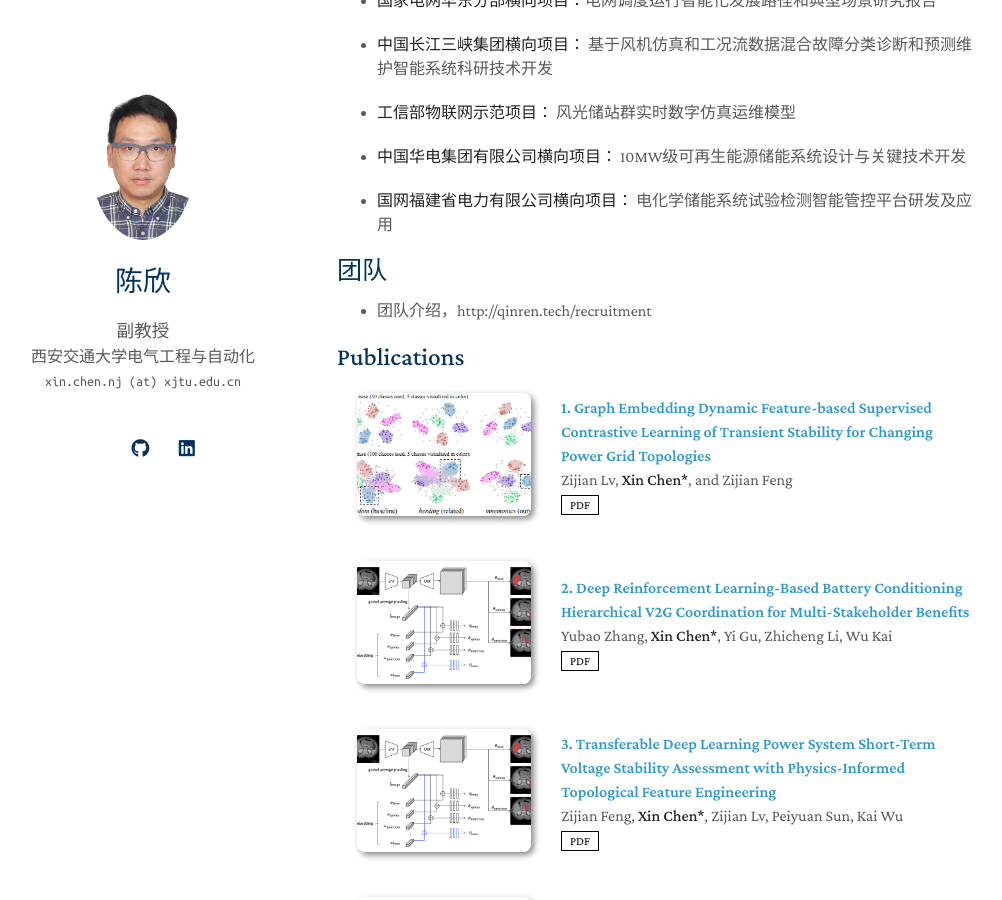
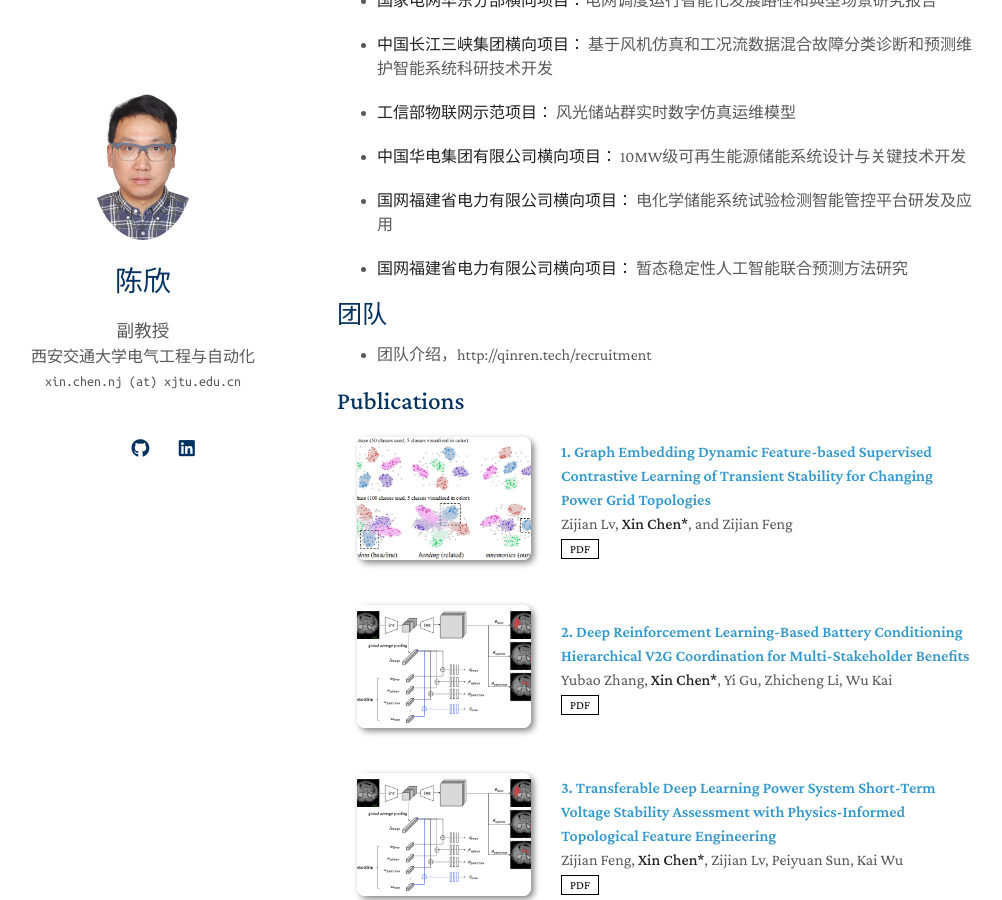
Before and after one commit to IntelligentEnergy/IntelligentEnergy.github.io, a Jekyll site: the page built from index.md, in a window 1280 px wide and 900 px high, scrolled down 1653 px. Shown: the whole window, without its empty margins (133-1135 px from the left). Built offline with Jekyll 4.4.1, drawn with Linux system fonts in a browser that asks for light colours; nearby versions of some CDN libraries; a style sheet for code colours, icons or effects is not loaded; our own code applies the rules of GitHub Pages for plain Markdown files.

Commit message:
Update index.md

```diff
--- a/index.md
+++ b/index.md
@@ -81,6 +81,8 @@ layout: homepage
 
 - **国网福建省电力有限公司横向项目：** 电化学储能系统试验检测智能管控平台研发及应用
 
+- **国网福建省电力有限公司横向项目：** 暂态稳定性人工智能联合预测方法研究
+
 
 ## 团队
 <ul style="margin:0 0 20px;">
```
